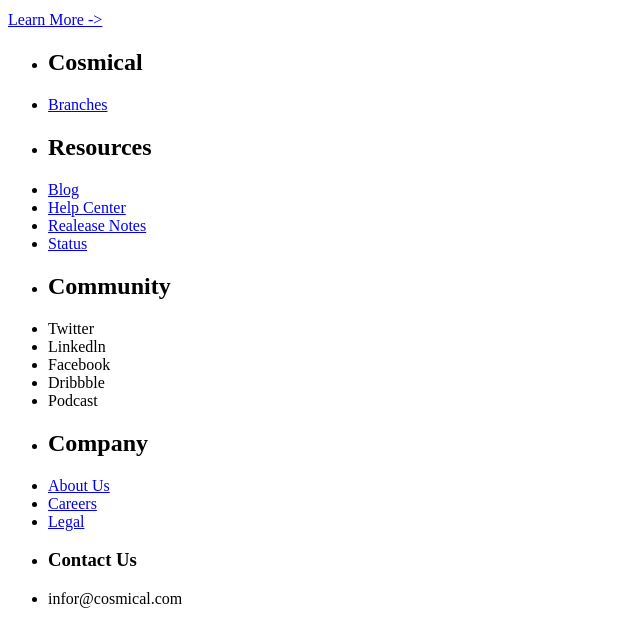
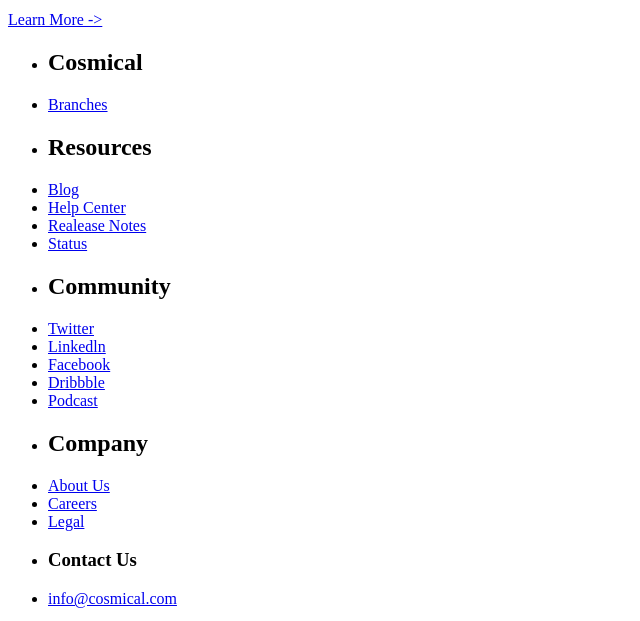
Before and after one commit to A24RubenLP/ejercicio3, a plain HTML site: page index.html in a window 1280 px wide. Shown: the part 1265-1886 px from the top of the page, without its empty margins (0-640 px from the left). Drawn offline with Linux system fonts and the light colour scheme.

Commit message:
Third Commit

```diff
--- a/index.html
+++ b/index.html
@@ -80,11 +80,11 @@
             </ul>
             <ul>
                 <li><h2>Community</h2></li>
-                <li><a href="https://x.com/"></a>Twitter</li>
-                <li><a href="https://www.linkedin.com/"></a>Linkedln</li>
-                <li><a href=https://www.facebook.com/"></a>Facebook</li>
-                <li><a href="https://dribbble.com/"></a>Dribbble</li>
-                <li><a href="https://www.podcasts.com/"></a>Podcast</li>
+                <li><a href="https://x.com/">Twitter</a></li>
+                <li><a href="https://www.linkedin.com/">Linkedln</a></li>
+                <li><a href="https://www.facebook.com/">Facebook</a></li>
+                <li><a href="https://dribbble.com/">Dribbble</a></li>
+                <li><a href="https://www.podcasts.com/">Podcast</a></li>
             </ul>
             <ul>
                 <li><h2>Company</h2></li>
@@ -92,7 +92,7 @@
                 <li><a href="careers.html">Careers</a></li>
                 <li><a href="legal.html">Legal</a></li>
                 <li><h3>Contact Us</h3></li>
-                <li><p>infor@cosmical.com</p></li>
+                <li><a href="info@cosmical.com">info@cosmical.com</a></li>
             </ul>
             <ul>
                 <li><img src="./img/cosmical-logo.png" alt="logo" width="50"></li>
```
